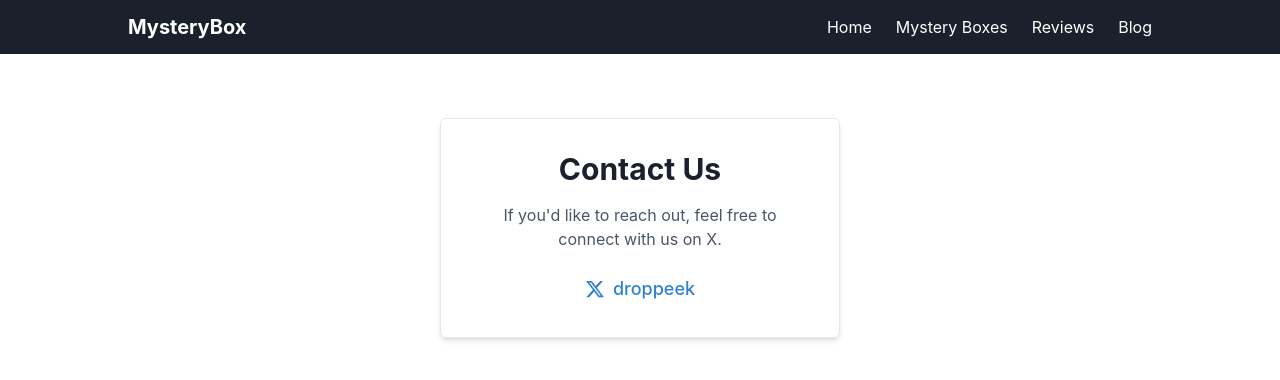
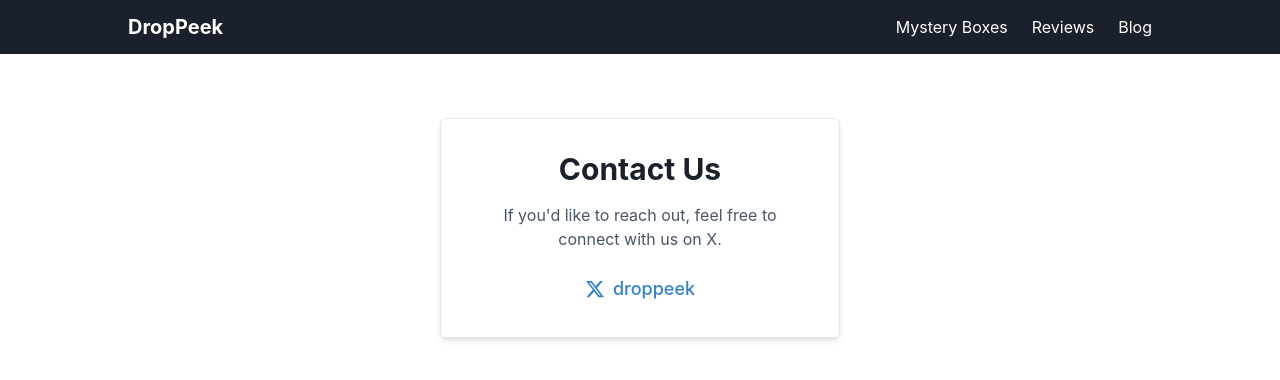
Before and after one commit to rushb-ux/droppeek-frontend, a Next.js app: page /contact in a window 1280 px wide. Shown: the top 380 px of the page. Built offline with nearby package versions, Linux system fonts and the light colour scheme; a web font is replaced by a local one.

Commit message:
Full sync: all updated files

```diff
--- a/pages/_app.tsx
+++ b/pages/_app.tsx
@@ -13,7 +13,7 @@
     <>
       {/* 默认 SEO 配置 */}
       <DefaultSeo
-        title="Best Mystery Boxes in 2024 | Mystery Box Rankings"
+        title="Best Mystery Boxes Websites in 2025 | Mystery Box Rankings"
         description="Find the best mystery box websites with verified reviews and exclusive bonuses."
         openGraph={{
           type: "website",
--- a/pages/index.tsx
+++ b/pages/index.tsx
@@ -1,6 +1,7 @@
 import { useEffect, useState } from "react";
 import { getTopReviews } from "../src/lib/api";
 import { FaStar, FaRegStar } from "react-icons/fa";
+
 
 import {
   Box,
@@ -72,6 +73,8 @@
 
   return (
 <Box position="relative" minH="100vh" overflow="hidden">
+
+
   {/* 最底层模糊背景图层 */}
   <Box
     position="absolute"
@@ -104,7 +107,7 @@
   mx="auto"
   mt={40}
   px={60}
-  py={60}
+  py={40}
   borderRadius="xl"
   backgroundImage="url('/images/hero-bg.png')"
   backgroundSize="cover"
--- a/src/components/ui/Navbar.tsx
+++ b/src/components/ui/Navbar.tsx
@@ -23,12 +23,11 @@
       <Flex justify="space-between" align="center" maxW="container.lg" mx="auto">
         {/* Logo */}
         <Link href="/" fontSize="xl" fontWeight="bold">
-          MysteryBox
+          DropPeek
         </Link>
 
         {/* 桌面端导航菜单 */}
         <HStack spacing={6} display={{ base: "none", md: "flex" }}>
-          <Link href="/">Home</Link>
           <Link href="/mystery-boxes">Mystery Boxes</Link>
           <Link href="/reviews">Reviews</Link>
           <Link href="/blog">Blog</Link>
@@ -47,11 +46,8 @@
           <DrawerOverlay />
           <DrawerContent>
             <DrawerCloseButton />
-            <DrawerHeader>导航菜单</DrawerHeader>
+            <DrawerHeader>Menu</DrawerHeader>
             <DrawerBody>
-              <Link href="/" onClick={onClose} display="block" mb={2}>
-                Home
-              </Link>
               <Link href="/mystery-boxes" onClick={onClose} display="block" mb={2}>
                 Mystery Boxes
               </Link>
```
